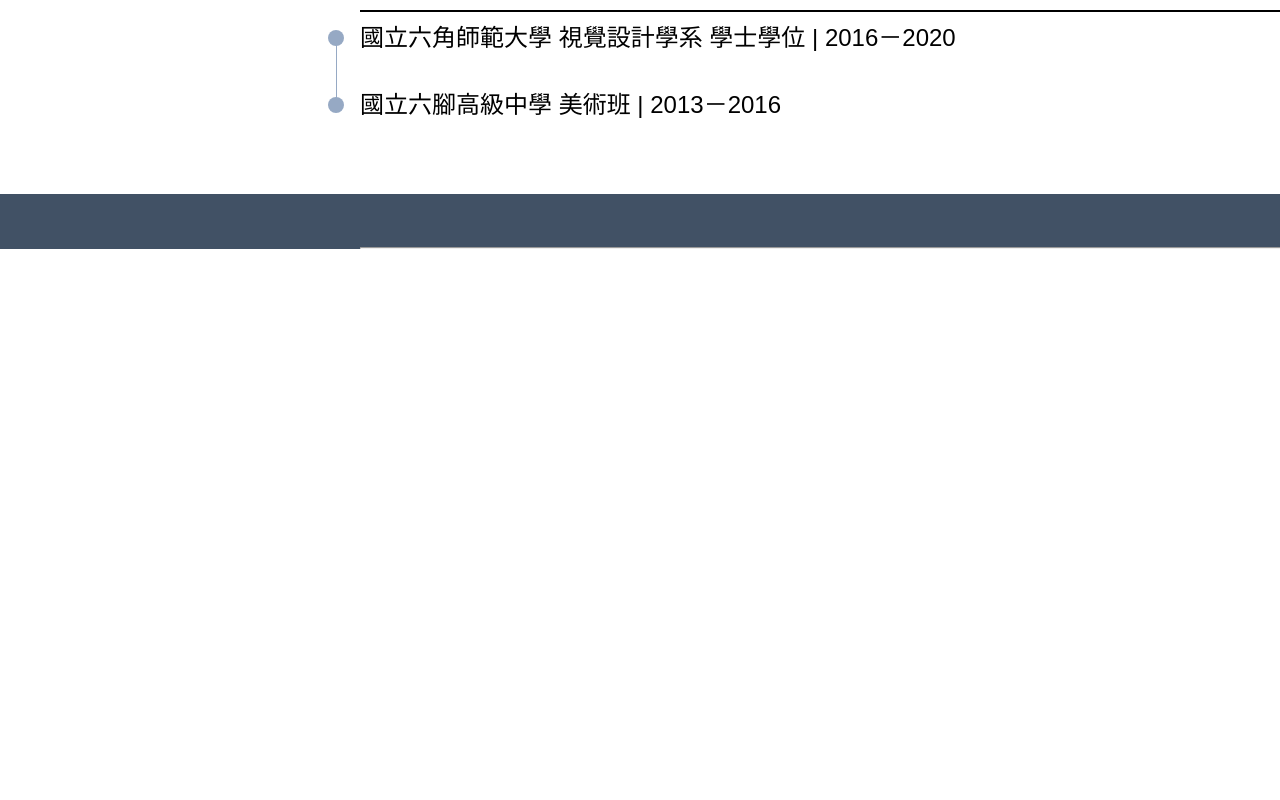
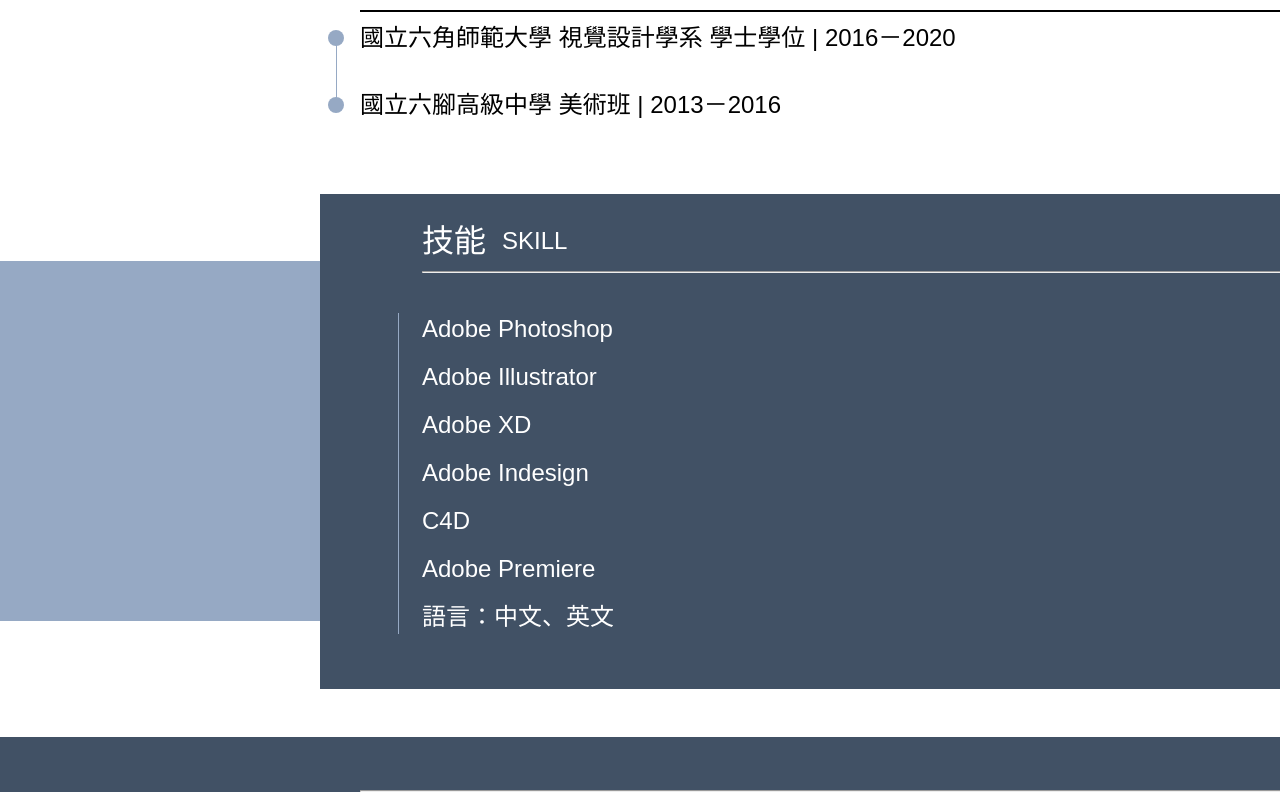
Before and after one commit to hijachu/hex-ex-week1, a plain HTML site: page index.html in a window 1280 px wide. Shown: the part 1088-1888 px from the top of the page. Before the commit the page ends 1345 px from the top, so only its background shows below. Drawn offline with Linux system fonts and the light colour scheme.

Commit message:
Implement skill section.

```diff
--- a/index.html
+++ b/index.html
@@ -8,7 +8,7 @@
 </head>
 <body>
     <div class="container">
-        <h1>Joanne Chen</h1>
+        <h1 class="name-title">Joanne Chen</h1>
         <hr class="name">
         <img src="images/photo-1536180931879-fd2d652efddc/photo-1536180931879-fd2d652efddc.png"
             class="photo-sticker"
@@ -55,8 +55,29 @@
         </div>
     </div>
 
+    <div class="skill">
+        <div class="skill-wrap">
+            <div class="header">
+                <div class="header-chinese">技能</div>
+                <div class="header-english">SKILL</div>
+            </div>
+            <hr>
 
+            <ul>
+                <li>Adobe Photoshop</li>
+                <li>Adobe Illustrator</li>
+                <li>Adobe XD</li>
+                <li>Adobe Indesign</li>
+                <li>C4D</li>
+                <li>Adobe Premiere</li>
+                <li>語言：中文、英文</li>
+            </ul>
+        </div>
+    </div>
 
+    <br>
+    <br>
+    <br>
     <div class="footer">
         <div class="container">
             <div class="contact-method">
--- a/style.css
+++ b/style.css
@@ -147,7 +147,7 @@ body {
     margin: 0 auto;
 }
 
-h1 {
+h1.name-title {
     width: 288px;
     font-size: 80px;
     line-height: 90px;
@@ -200,7 +200,6 @@ hr.header-hr {
     line-height: 35px;
 
     margin-bottom: 72px;
-
 }
 
 .item-prefix-bullet {
@@ -220,6 +219,10 @@ hr.header-hr {
     background: #96A9C4;
 }
 
+.education {
+    margin-bottom: 72px;
+}
+
 .education .header-chinese {
     width: 64px;
 }
@@ -228,11 +231,11 @@ hr.header-hr {
     width: 131px;
 }
 
-
 .item-list .start-item {
     margin-bottom: 32px;
 }
 
+/* pseudo element to draw a vertical line */
 .start-item::after {
     content: "";
     /* 偽元素需設定成 "絕對位置" */
@@ -248,11 +251,80 @@ hr.header-hr {
     z-index: 2;
 }
 
-.skill-stripe {
-
+.skill {
+    width: 1280px;
+    margin: 0 auto;
+    box-sizing: border-box;
+    background-color: #415165;
+    color: #ffffff;
+    position: relative;
 }
 
+.skill .header-chinese {
+    width: 64px;
+    /* color: #ffffff; */
+}
 
+.skill .header-english {
+    width: 79px;
+    color: #ffffff;
+}
+
+.skill-wrap {
+    padding-top: 24px;
+    padding-bottom: 56px;
+
+    padding-left: 102px;
+    padding-right: 102px;
+}
+
+/* 用偽元素做背景的方塊 */
+.skill-wrap:after {
+    content: "";
+    display: block;
+    height: 360px;
+    width: 1920px;   /* 做一個滿版的寬 */
+
+    /* 垂直置中定位 */
+    position: absolute;
+    /* (494-360)/2 */
+    top: 67px;
+    /* 推左邊 */
+    left: -360px;
+    background-color: #96A9C4;
+    z-index: -1;    /* 壓到後面 */
+}
+
+.skill hr {
+    margin-bottom: 40px;
+}
+
+.skill ul {
+    width: 216px;
+    position: relative;
+}
+
+.skill ul li {
+    font-size: 24px;
+    line-height: 32px;
+    margin-bottom: 16px;
+}
+.skill ul li:last-child {
+    margin-bottom: 0px;
+}
+.skill ul li::before {
+    content: "";
+    /* 偽元素需設定成 "絕對位置" */
+    position: absolute;
+    border-left: 1px solid #96A9C4;
+    /* 一定要加上 top, bottom 的值，線條才會有高度 */
+    top: 0px;
+    bottom: 0px;
+    height: 321px;
+
+    left: -24px;
+    z-index: 2;
+}
 /* footer */
 .footer {
     width: 1920px;
```
